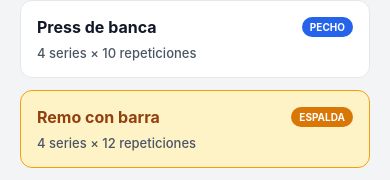
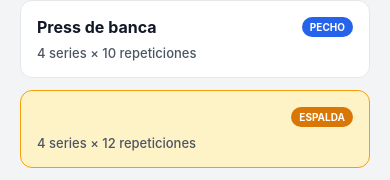
Before and after one commit to obedcasana/ProgramacionMovil2026, a React Native app in the folder MyRoutineApp/: screen / in a window 390 px wide. Shown: the part 211-391 px from the top of the page. Built offline with nearby package versions, Linux system fonts and the light colour scheme.

Commit message:
Finalización de las pruebas solicitadas.

```diff
--- a/MyRoutineApp/App.tsx
+++ b/MyRoutineApp/App.tsx
@@ -30,7 +30,6 @@ export default function App() {
         />
 
         <TarjetaEjercicio
-          nombre="Remo con barra"
           series={4}
           repeticiones={12}
           grupoMuscular="Espalda"
```
